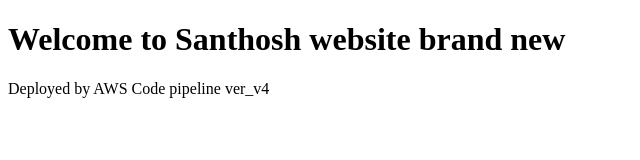
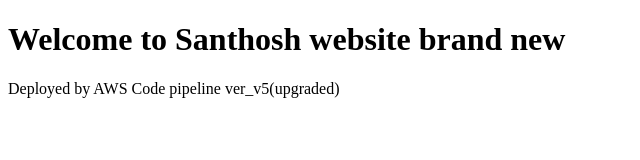
Before and after one commit to SanthoshSekar05/AWScodeDeploy, a plain HTML site: page AWSCodes/index.html in a window 1280 px wide. Shown: the full height of the page, 0-640 px from the left. Drawn offline with Linux system fonts and the light colour scheme.

Commit message:
Update index.html

```diff
--- a/AWSCodes/index.html
+++ b/AWSCodes/index.html
@@ -4,6 +4,6 @@
 </head>
 <body>
   <h1>Welcome to Santhosh website brand new </h1>
-  <p> Deployed by AWS Code pipeline ver_v4</p>
+  <p> Deployed by AWS Code pipeline ver_v5(upgraded)</p>
 </body>
 </html>
```
